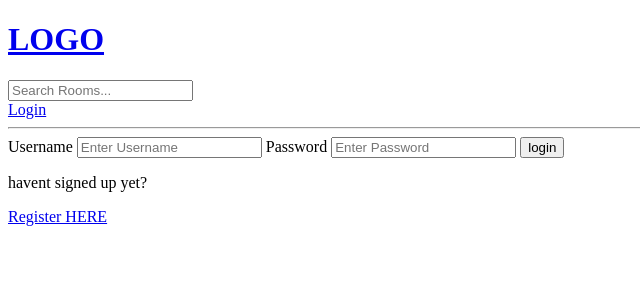
After one commit to yahyaelastal/StudyRooms, a Django app: page /login/ in a window 1280 px wide. The commit adds this page. Shown: the top 300 px of the page, without its empty margins (0-640 px from the left). Run offline with Django 5.2, Linux system fonts and the light colour scheme.

Commit message:
user registration/login

```diff
--- a/base/templates/base/home.html
+++ b/base/templates/base/home.html
@@ -36,8 +36,10 @@
         <div>
             {% for room in rooms%}
             <div>
+                {% if request.user  == room.host %}
                 <a href="{% url 'delete-room' room.id%}">Delete</a>
                 <a href="{% url 'update-room' room.id%}">Edit</a>
+                {% endif %}
                 <span>@{{room.host.username}}</span>
                 <h5>{{room.id}}-- <a href="{% url 'room' room.id%}">{{room.name}}</a></h5>
                 <small>{{room.topic.name}}</small>
--- /dev/null
+++ b/base/templates/base/login_register.html
@@ -0,0 +1,30 @@
+{% extends 'main.html'%}
+
+
+{% block content%}
+{% if page == 'login' %}
+<div>
+    <form method="POST"action="">
+     {% csrf_token %}
+     <label for="">Username</label>
+     <input type="text" name="username" placeholder="Enter Username">
+     <label for="">Password</label>
+     <input type="password" name="password" placeholder="Enter Password">
+     <input type="submit" value="login">
+    </form>
+    <p>havent signed up yet?</p>
+
+    <a href="{% url 'register'%}">Register HERE</a>
+</div>
+{% else %}
+<div>
+    <form method="POST"action="">
+     {% csrf_token %}
+     {{form.as_p}}
+     <input type="submit" value="Register">
+    </form>
+    <p>already signed up?</p>
+    <a href="{% url 'login'%}">Login HERE</a>
+</div>
+{% endif %}
+{% endblock content%}
--- a/base/urls.py
+++ b/base/urls.py
@@ -2,6 +2,10 @@ from django.urls import path
 from . import views
 
 urlpatterns = [
+    path('login/', views.loginPage , name="login"),
+    path('logout/', views.logoutUser , name="logout"),
+    path('register/', views.registerUser , name='register'),
+
     path('', views.home, name="home"),
     path('room/<str:pk>/', views.room , name="room"),
     path('create-room/', views.createRoom, name="create-room"),
--- a/base/views.py
+++ b/base/views.py
@@ -1,11 +1,58 @@
 from django.shortcuts import render , redirect
-from django.http import HttpResponse , JsonResponse
+from django.http import HttpResponse
 from .models import Room , Topic
-from django.shortcuts import get_object_or_404
 from .forms import RoomForm
+from django.contrib.auth.decorators import login_required
 from django.db.models import Q
+from django.contrib.auth.models import User
+from django.contrib import messages
+from django.contrib.auth import authenticate , login , logout
+from django.contrib.auth.forms import UserCreationForm
 # Create your views here.
 
+def loginPage(request):
+
+   if request.user.is_authenticated:
+      return redirect('home')
+
+   if request.method == 'POST':
+      username= request.POST.get('username').lower()
+      password= request.POST.get('password')
+
+      try:
+         user = User.objects.get(username = username)
+      except:
+         messages.error(request, 'User doesnt exist')
+
+      user = authenticate(request , username=username , password= password)
+      if user is not None:
+         login(request , user)
+         return redirect('home')
+      else:
+         messages.error(request, 'username OR password doesnt exist')
+
+
+   context = {'page' : 'login'}
+   return render(request, 'base/login_register.html', context)
+
+def logoutUser(request):
+   logout(request)
+   return redirect('home')
+
+def registerUser(request):
+   form = UserCreationForm()
+   if request.method == 'POST':
+      form = UserCreationForm(request.POST)
+      if form.is_valid():
+         user = form.save(commit=False)
+         user.username = user.username.lower()
+         user.save()
+         login(request, user)
+         return redirect('home')
+      else:
+         messages.error(request , 'An error occured during registration')
+   context = {'form': form}
+   return render(request , 'base/login_register.html', context)
 
 
 def home(request):
@@ -20,34 +67,17 @@ def home(request):
    room_count = rooms.count()
    context = {'rooms': rooms ,'topics':topics , 'room_count': room_count}
    return render(request , 'base/home.html' ,context)
-   # rooms = Room.objects.values()
-   # if not rooms:
-   #    message = {'message': 'no rooms found'}
-   #    return JsonResponse(message , status=404)
 
-   # context={'rooms': list(rooms)}
-   # return JsonResponse(context)
 
 def room(get, pk):
-   # room = get_object_or_404(Room , id=pk)
    try:
       room = Room.objects.get(id = pk)
       context = {'room': room}
       return render(get , 'base/room.html', context)
    except Room.DoesNotExist:
       return HttpResponse("Room not found", status=404)
-   # try:
-   #    room = Room.objects.get(id = pk)
-   #    room_data = {
-   #       'id': room.id,
-   #       'name': room.name,
-   #       'description':room.description,
-   #    }
-   #    context ={'room': room_data}
-   #    return JsonResponse(context , status=200)
-   # except Room.DoesNotExist:
-   #    error = {'error': 'Room not found'}
-   #    return JsonResponse(error , status = 404)
+
+@login_required(login_url = '/login' )
 def createRoom(request):
    form = RoomForm()
    if request.method == 'POST':
@@ -59,9 +89,13 @@ def createRoom(request):
    context ={'form': form}
    return render(request ,'base/room_form.html' , context )
 
+@login_required(login_url = '/login' )
 def updateRoom(request , pk):
    room = Room.objects.get(id = pk)
    form = RoomForm(instance=room)
+
+   if request.user != room.host :
+      return HttpResponse('You are not allowed here')
    if request.method == 'POST':
       print(request.POST)
       form =RoomForm(request.POST , instance=room)
@@ -71,8 +105,12 @@ def updateRoom(request , pk):
    context={'form':form}
    return render(request ,'base/room_form.html',context)
 
+@login_required(login_url = '/login' )
 def deleteRoom(request , pk):
    room = Room.objects.get(id = pk)
+
+   if request.user != room.host :
+      return HttpResponse('You are not allowed here')
    if request.method == 'POST':
       room.delete()
       return redirect('home')
--- a/templates/main.html
+++ b/templates/main.html
@@ -7,7 +7,13 @@
 </head>
 <body>
     {% include 'navbar.html' %}
-
+     {% if messages %}
+     <ul class="messages">
+        {% for message in messages %}
+        <li {% if message.tags%} class="{{message.tags}}" {% endif%}>{{message}}</li>
+        {% endfor %}
+     </ul>
+     {% endif %}
     {% block content %}
 
     {% endblock %}
--- a/templates/navbar.html
+++ b/templates/navbar.html
@@ -4,4 +4,10 @@
 <form method="GET" action="{% url 'home' %}">
 <input type="text" name="q" placeholder="Search Rooms...">
 </form>
+{% if request.user.is_authenticated%}
+<p>Hello {{request.user}}</p>
+<a href="{% url 'logout'%}">Logout</a>
+{% else %}
+<a href="{% url 'login'%}">Login</a>
+{% endif %}
 <hr>
```
